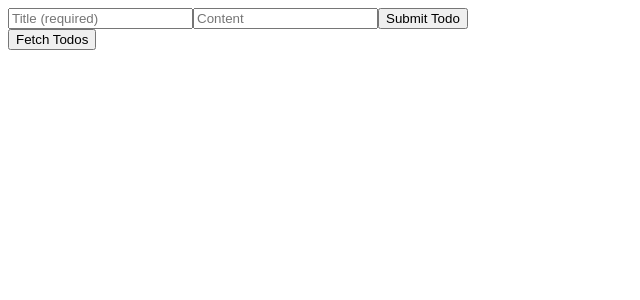
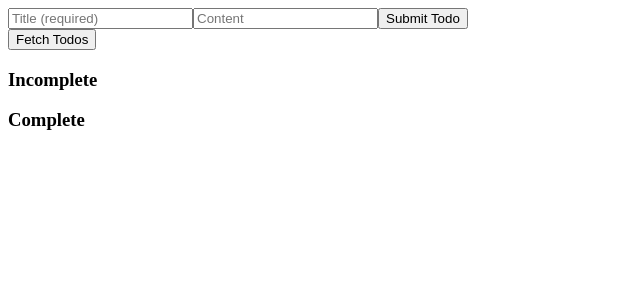
Before and after one commit to meganjacobs97/todos-rrts, a React (Create React App) app: page / in a window 1280 px wide. Shown: the top 300 px of the page, without its empty margins (0-640 px from the left). Built offline with nearby package versions, Linux system fonts and the light colour scheme.

Commit message:
beginnings of delete and update functionality

```diff
--- a/src/actions/todos.ts
+++ b/src/actions/todos.ts
@@ -3,6 +3,7 @@ import { Dispatch } from "redux";
 import { ActionTypes } from "./types";
 
 export interface Todo {
+    _id?: number,
     id: number,
     title: string,
     completed: boolean
@@ -15,7 +16,7 @@ export interface FetchTodosAction {
 
 export interface DeleteTodoAction {
     type: ActionTypes.deleteTodo,
-    //id of todo
+    //id
     payload: number
 };
 
@@ -24,7 +25,13 @@ export interface CreateTodoAction {
     payload: Todo
 }
 
+export interface UpdateTodoAction {
+    type: ActionTypes.updateTodo,
+    payload: Todo
+}
+
 const url = "http://localhost:3001/api/todos/";
+const singleTodoUrl = "http://localhost:3001/api/todo/";
 
 export const fetchTodos = () => {
     //make use of redux thunk since this asyncronous
@@ -42,8 +49,6 @@ export const fetchTodos = () => {
 };
 
 export const createTodo = (title: string, content: string) => {
-    console.log(title);
-    console.log(content);
     return async (dispatch: Dispatch) => {
         const response = await axios.post<Todo>(url, {
             title,
@@ -58,9 +63,26 @@ export const createTodo = (title: string, content: string) => {
     };
 };
 
-export const deleteTodo = (id: number): DeleteTodoAction => {
-    return {
-        type: ActionTypes.deleteTodo,
-        payload: id
+export const updateTodo = (id: number, update: { [key: string]: string | boolean }) => {
+    return async (dispatch: Dispatch) => {
+        console.log("here");
+        const response = await axios.put<Todo>(singleTodoUrl + id, update)
+
+        dispatch<UpdateTodoAction>({
+            type: ActionTypes.updateTodo,
+            payload: response.data
+        });
     }
 }
+
+export const deleteTodo = (id: number) => {
+    return async (dispatch: Dispatch) => {
+        console.log("here");
+        const response = await axios.delete<Todo>(singleTodoUrl + id)
+
+        dispatch<DeleteTodoAction>({
+            type: ActionTypes.deleteTodo,
+            payload: response.data.id
+        });
+    }
+}
--- a/src/components/App.tsx
+++ b/src/components/App.tsx
@@ -1,6 +1,6 @@
 import React, { ChangeEvent, FormEvent, useState, useEffect } from "react";
 import { connect } from "react-redux";
-import { Todo, fetchTodos, deleteTodo, createTodo } from "../actions";
+import { Todo, fetchTodos, deleteTodo, createTodo, updateTodo } from "../actions";
 import { StoreState } from "../reducers";
 
 interface AppProps {
@@ -8,7 +8,8 @@ interface AppProps {
     //say function is of type function since its async
     fetchTodos: Function;
     createTodo: Function;
-    deleteTodo: typeof deleteTodo;
+    updateTodo: Function;
+    deleteTodo: Function;
 }
 
 // interface AppState {
@@ -30,6 +31,10 @@ const _App = (props: AppProps) => {
     const [fetching, setFetching] = useState<Boolean>(false);
     const [todos, setTodos] = useState<Todo[]>([])
     const [formObject, setFormObject] = useState<IFormObject>({ title: "", content: "" });
+
+    useEffect(() => {
+        fetchTodos();
+    }, [todos])
 
     const onButtonClick = (): void => {
         setFetching(true);
@@ -57,17 +62,47 @@ const _App = (props: AppProps) => {
     }
 
     const onDeleteClick = (id: number): void => {
-        deleteTodo(id);
+        props.deleteTodo(id);
     }
 
-    const renderList = (): JSX.Element[] => {
+    const onCompleteClick = (id: number): void => {
+        props.updateTodo(id, { completed: true });
+
+    }
+
+    const renderIncompleteList = (): JSX.Element[] => {
         return props.todos.map((todo: Todo) => {
-            return <div key={todo.id}>
-                {todo.title}
-                <button onClick={() => onDeleteClick(todo.id)}>
-                    x
+            console.log(todo);
+            if (!todo.completed) {
+                return <div key={todo.id}>
+                    {todo.title}
+                    <button onClick={() => onCompleteClick(todo.id)}>
+                        Completed
                 </button>
-            </div>
+                    <button onClick={() => onDeleteClick(todo.id)}>
+                        x
+                </button>
+                </div>
+            }
+            else {
+                return <div></div>
+            }
+        })
+    }
+
+    const renderCompleteList = (): JSX.Element[] => {
+        return props.todos.map((todo: Todo) => {
+            if (todo.completed) {
+                return <div key={todo.id}>
+                    {todo.title}
+                    <button onClick={() => onDeleteClick(todo.id)}>
+                        x
+                </button>
+                </div>
+            }
+            else {
+                return <div></div>
+            }
         })
     }
 
@@ -91,7 +126,10 @@ const _App = (props: AppProps) => {
         </div>
         <button onClick={onButtonClick}>Fetch Todos</button>
         {fetching ? 'LOADING' : null}
-        {renderList()}
+        <div><h3>Incomplete</h3></div>
+        {renderIncompleteList()}
+        <div><h3>Complete</h3></div>
+        {renderCompleteList()}
     </div>
     );
 
@@ -181,5 +219,5 @@ const mapStateToProps = (state: StoreState): { todos: Todo[] } => {
 export const App = connect(
     mapStateToProps,
     //action creator
-    { fetchTodos, createTodo, deleteTodo }
+    { fetchTodos, createTodo, deleteTodo, updateTodo }
 )(_App);
--- a/src/reducers/todos.ts
+++ b/src/reducers/todos.ts
@@ -1,4 +1,5 @@
 import { Todo, ActionTypes, Action } from "../actions";
+
 
 
 export const todosReducer = (state: Todo[] = [], action: Action) => {
@@ -12,6 +13,12 @@ export const todosReducer = (state: Todo[] = [], action: Action) => {
         case ActionTypes.createTodo:
             state.push(action.payload);
             return state;
+        case ActionTypes.updateTodo:
+            const newState = state.filter((todo: Todo) => {
+                return todo.id !== action.payload.id
+            });
+            newState.push(action.payload)
+            return newState;
         default:
             return state;
     }
```
Also changed, not shown: src/actions/types.ts (+4 -3 lines).
